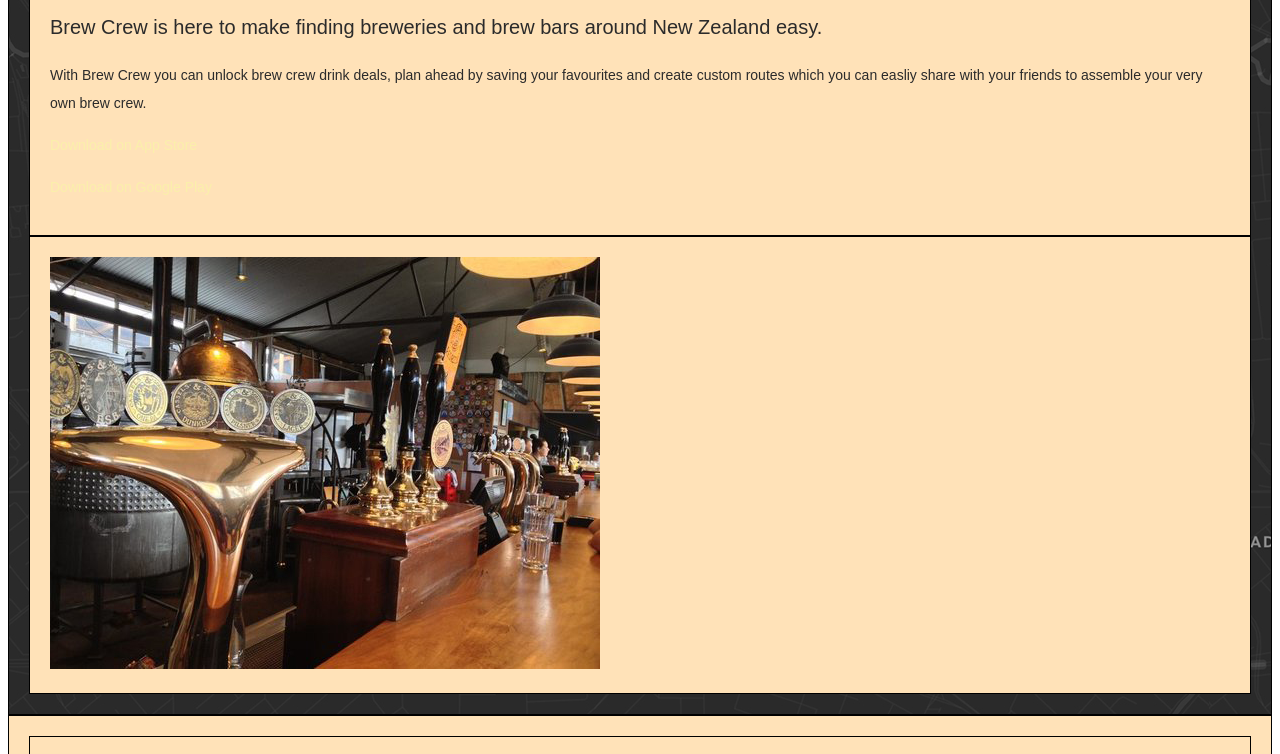
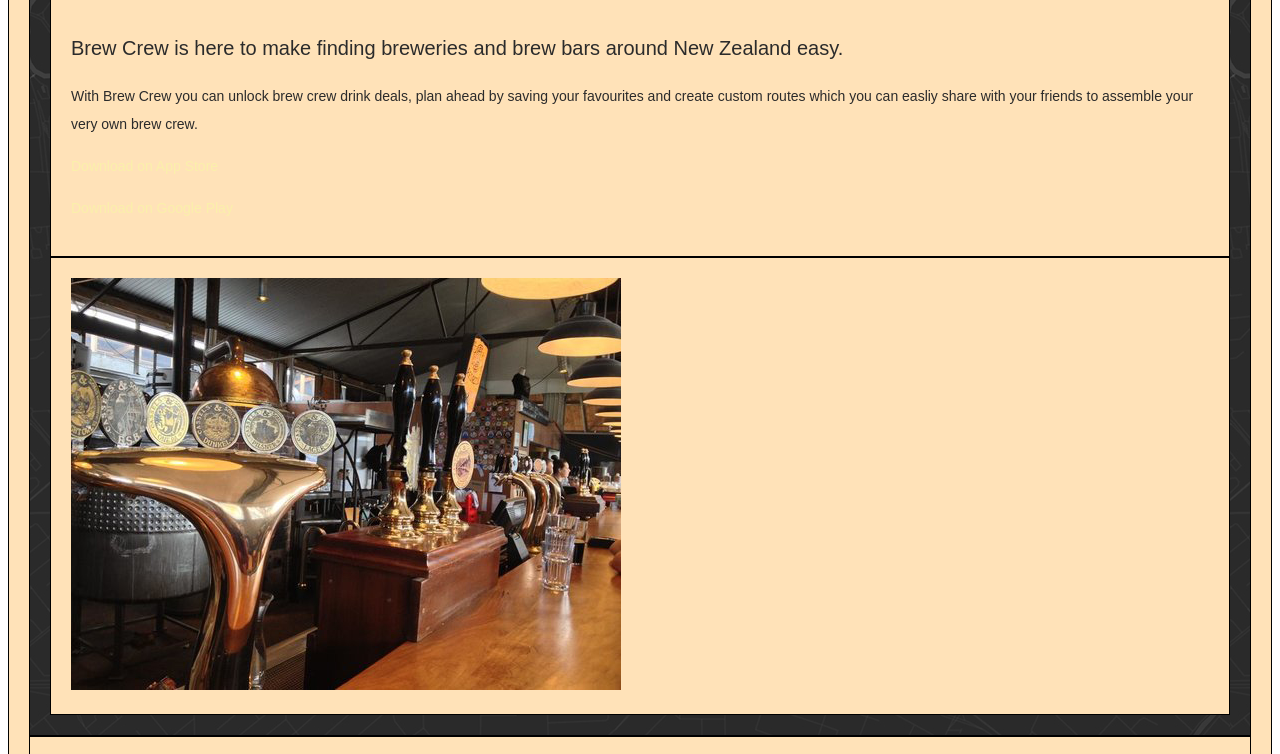
Before and after one commit to davebascand/davebascand.github.io, a plain HTML site: page unit_5/index.html in a window 1280 px wide. Shown: the part 271-1025 px from the top of the page. Drawn offline with Linux system fonts and the light colour scheme; files whose address does not match are found by name.

Commit message:
Update style.css

```diff
--- a/unit_5/css/style.css
+++ b/unit_5/css/style.css
@@ -51,7 +51,9 @@ footer {
 }
 
 .wrapper {
-	padding: 0;
+	background-color: #FFE2B8;
+	border: 1px black solid;
+    padding: 20px;
 }
 
 .textgroup {
```
